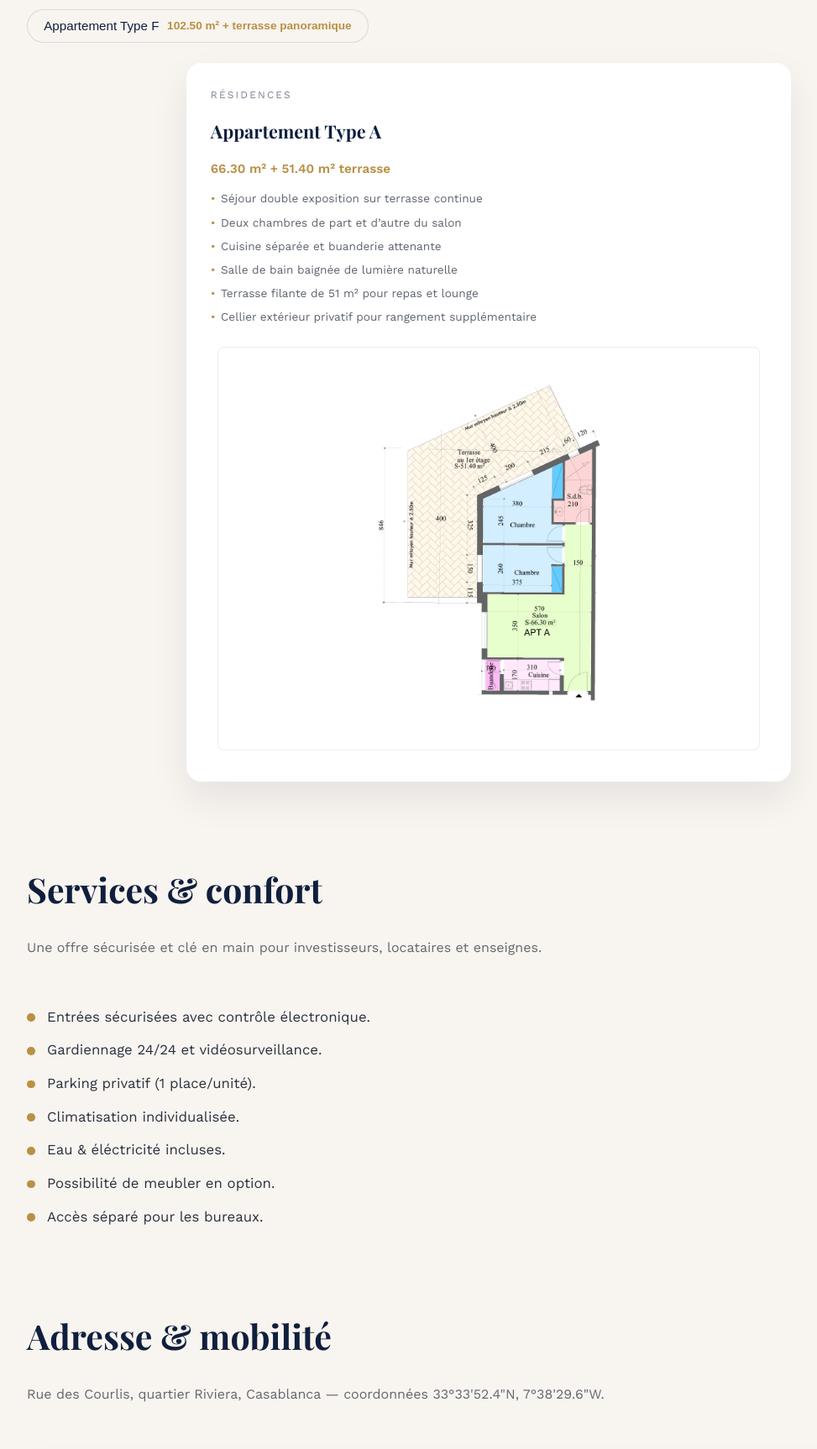
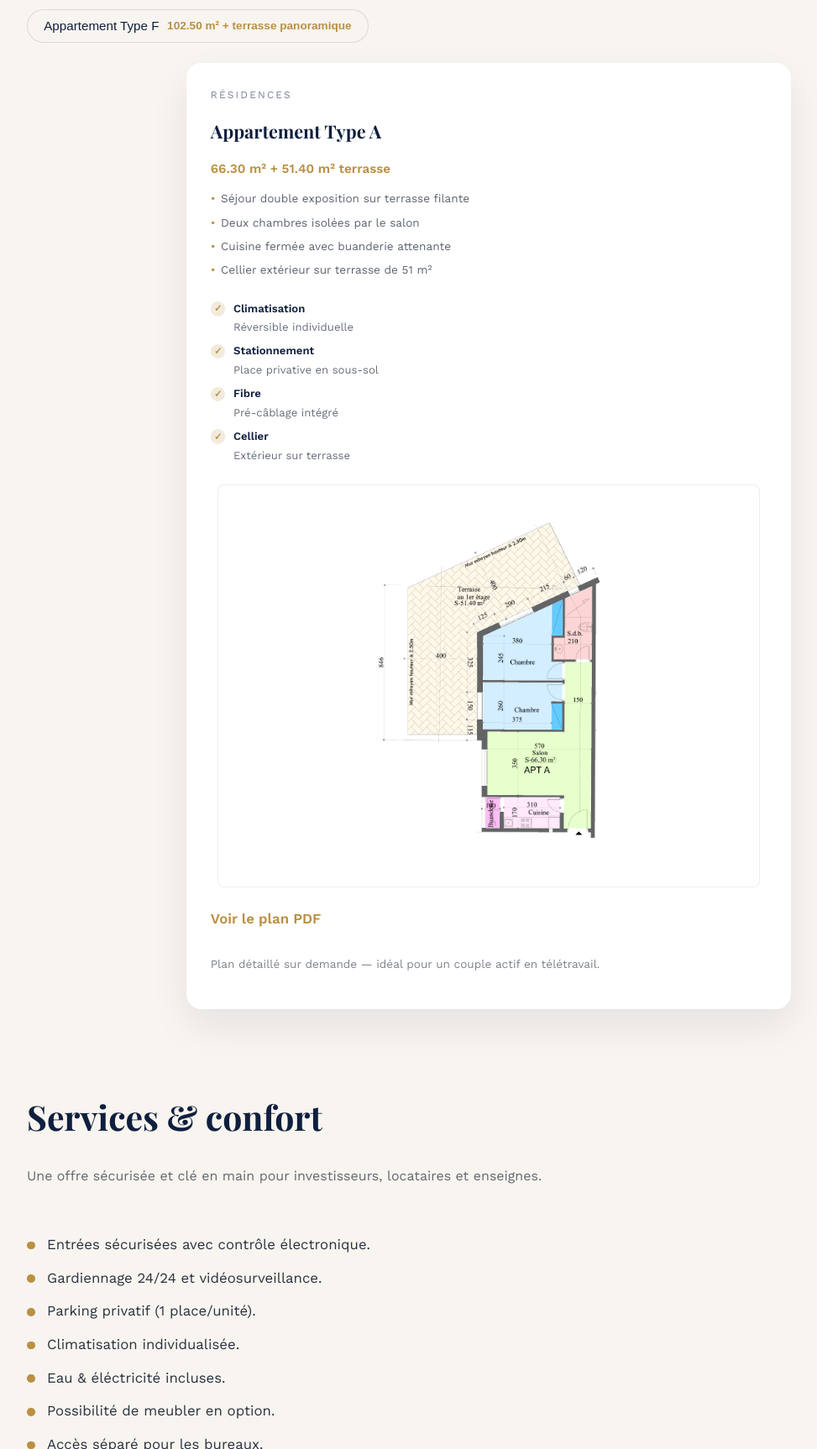
Before and after one commit to jipijipi/HKS, a Jekyll site: the page built from index.html, in a window 1280 px wide, cut to the strip 3024-4750 px from the top of the page. Shown: the whole strip at 84% size, without its empty margins (58-1031 px from the left). Built offline with Jekyll 4.4.1, drawn with Linux system fonts in a browser that asks for light colours.

Commit message:
Update units.yml and plans.html to include amenities for residential and office units; enhance styling for amenities display in _site.scss

```diff
--- a/_data/units.yml
+++ b/_data/units.yml
@@ -16,38 +16,59 @@ units:
     category: residences
     surface: "66.30 m² + 51.40 m² terrasse"
     highlights:
-      - Séjour double exposition sur terrasse continue
-      - Deux chambres de part et d’autre du salon
-      - Cuisine séparée et buanderie attenante
-      - Salle de bain baignée de lumière naturelle
-      - Terrasse filante de 51 m² pour repas et lounge
-      - Cellier extérieur privatif pour rangement supplémentaire
-    note: Plan détaillé sur demande — idéal pour un couple actif avec télétravail.
+      - Séjour double exposition sur terrasse filante
+      - Deux chambres isolées par le salon
+      - Cuisine fermée avec buanderie attenante
+      - Cellier extérieur sur terrasse de 51 m²
+    amenities:
+      - label: "Climatisation"
+        value: "Réversible individuelle"
+      - label: "Stationnement"
+        value: "Place privative en sous-sol"
+      - label: "Fibre"
+        value: "Pré-câblage intégré"
+      - label: "Cellier"
+        value: "Extérieur sur terrasse"
+    note: Plan détaillé sur demande — idéal pour un couple actif en télétravail.
     plan_url: "/plans/PDF/APTA.pdf"
     preview: "/plans/2x/APTA@2x.png"
   - name: Appartement Type B
     category: residences
     surface: "75.00 m² + 71.60 m² terrasse rooftop"
     highlights:
-      - Grand salon traversant ouvrant sur la terrasse
-      - Deux chambres doubles avec rangements intégrés
-      - Cuisine indépendante avec cellier/buanderie
-      - Salle d’eau et salle de bain séparées pour plus de confort
-      - Terrasse rooftop privative de 71 m² pour pergola ou jacuzzi
-      - Accès direct depuis le séjour et la chambre principale
-    note: Livraison possible avec sélection mobilier intérieur/extérieur.
+      - Salon traversant sur rooftop privatif
+      - Deux chambres avec placards intégrés
+      - Cuisine indépendante et cellier/buanderie
+      - Rooftop 71 m² prêt pour pergola ou jacuzzi
+    amenities:
+      - label: "Climatisation"
+        value: "Pré-installation VRV"
+      - label: "Stationnement"
+        value: "1 place en sous-sol"
+      - label: "Rooftop"
+        value: "Terrasse aménageable 71 m²"
+      - label: "Fibre"
+        value: "Pré-câblée"
+    note: Livraison possible avec sélection mobilier indoor/outdoor.
     plan_url: "/plans/PDF/APTB.pdf"
     preview: "/plans/2x/APTB@2x.png"
   - name: Appartement Type C
     category: residences
     surface: "97.30 m² + 1.50 m² balcon"
     highlights:
-      - Séjour plein sud prolongé par balcon filant
-      - Deux chambres généreuses avec dressings
-      - Suite parentale possible côté cour intérieure
-      - Cuisine séparée pouvant s’ouvrir sur la pièce à vivre
-      - Nombreux placards intégrés pour optimiser la circulation
-      - Balcon 1.5 m² idéal pour petit déjeuner extérieur
+      - Séjour plein sud prolongé par balcon
+      - Deux chambres avec dressings intégrés
+      - Cuisine séparée modulable ouverte/fermée
+      - Placards et rangements sur palier
+    amenities:
+      - label: "Climatisation"
+        value: "Pré-équipement gainable"
+      - label: "Stationnement"
+        value: "1 place réservée"
+      - label: "Balcon"
+        value: "1.5 m² côté cour"
+      - label: "Fibre"
+        value: "Pré-câblée"
     note: Adaptable en 2 ou 3 chambres selon cloisonnement.
     plan_url: "/plans/PDF/APTC.pdf"
     preview: "/plans/2x/APTC@2x.png"
@@ -55,9 +76,19 @@ units:
     category: residences
     surface: "86 m²"
     highlights:
-      - Séjour / salle à manger
-      - Terrasses jumelles
-      - Cellier privatif
+      - Séjour / salle à manger baigné de lumière
+      - Terrasses jumelles pour ventilation traversante
+      - Cuisine fermée avec buanderie dédiée
+      - Cellier privatif sur palier
+    amenities:
+      - label: "Climatisation"
+        value: "Réversible multisplit"
+      - label: "Stationnement"
+        value: "1 place incluse"
+      - label: "Terrasses"
+        value: "Deux espaces opposés"
+      - label: "Fibre"
+        value: "Pré-câblée"
     note: Idéal coliving exécutif.
     plan_url: "/plans/PDF/APTD.pdf"
     preview: "/plans/2x/APTD@2x.png"
@@ -67,10 +98,17 @@ units:
     highlights:
       - Séjour central ouvert sur balcon filant
       - Suite principale avec salle d’eau attenante
-      - Cuisine fermée équipée et espace repas
+      - Cuisine fermée équipée et coin repas
       - Chambre secondaire convertible en bureau
-      - Nombreux rangements intégrés sur mesure
-      - Second accès buanderie pour entretien discret
+    amenities:
+      - label: "Climatisation"
+        value: "Réversible individuelle"
+      - label: "Balcon"
+        value: "Filant côté jardin"
+      - label: "Stationnement"
+        value: "Place privative"
+      - label: "Fibre"
+        value: "Pré-câblée"
     note: Livraison possible avec pack mobilier premium.
     plan_url: "/plans/PDF/APTE.pdf"
     preview: "/plans/2x/APTE@2x.png"
@@ -78,12 +116,19 @@ units:
     category: residences
     surface: "102.50 m² + terrasse panoramique"
     highlights:
-      - Séjour cathédrale ouvrant sur terrasse panoramique
-      - Triple orientation et ventilation naturelle
+      - Séjour cathédrale triple orientation
+      - Terrasse panoramique prête à végétaliser
       - Suite parentale avec dressing et salle d’eau
-      - Cuisine familiale + îlot repas et buanderie attenante
-      - Coin bureau fermé idéal télétravail
-      - Terrasse arborée prête pour jardinières ou pergola
+      - Bureau fermé et buanderie attenante
+    amenities:
+      - label: "Climatisation"
+        value: "VRV haut de gamme"
+      - label: "Terrasse"
+        value: "Panoramique paysageable"
+      - label: "Stationnement"
+        value: "2 places possibles"
+      - label: "Fibre"
+        value: "Pré-câblée"
     note: Conversion possible en duplex exécutif sur demande.
     plan_url: "/plans/PDF/APTF.pdf"
     preview: "/plans/2x/APTF@2x.png"
@@ -91,12 +136,19 @@ units:
     category: studios
     surface: "54.00 m² + terrasse"
     highlights:
-      - Grand salon modulable avec coin nuit cloisonnable
-      - Cuisine linéaire équipée et bar repas
-      - Salle d’eau avec espace buanderie dédié
-      - Rangements intégrés sur toute la longueur du mur
-      - Terrasse privative idéale pour outdoor lounge
-      - Pré-équipement climatisation réversible
+      - Plateau modulable séparant coin nuit
+      - Cuisine équipée avec bar repas
+      - Salle d’eau avec buanderie dédiée
+      - Terrasse privative pour outdoor lounge
+    amenities:
+      - label: "Climatisation"
+        value: "Pré-équipement multisplit"
+      - label: "Mobilier"
+        value: "Pack location courte durée"
+      - label: "Terrasse"
+        value: "Privative"
+      - label: "Fibre"
+        value: "Pré-câblée"
     note: Pack location courte durée disponible.
     plan_url: "/plans/PDF/STUA.pdf"
     preview: "/plans/2x/STUA@2x.png"
@@ -104,12 +156,19 @@ units:
     category: studios
     surface: "70.20 m² + terrasse"
     highlights:
-      - Salon et chambre séparés par cloison coulissante
+      - Salon et chambre séparés par cloison mobile
       - Dressing modulaire pleine hauteur
       - Cuisine semi-ouverte avec comptoir repas
-      - Salle d’eau avec espace laundry intégré
-      - Terrasse privative végétalisable pour détente
-      - Pré-câblage domotique pour pilotage à distance
+      - Terrasse privative végétalisable
+    amenities:
+      - label: "Climatisation"
+        value: "Pré-équipement gainable"
+      - label: "Mobilier"
+        value: "Pack corporate disponible"
+      - label: "Terrasse"
+        value: "Privative végétalisable"
+      - label: "Fibre"
+        value: "Pré-câblée"
     note: Compatible offre corporate housing.
     plan_url: "/plans/PDF/STUB.pdf"
     preview: "/plans/2x/STUB@2x.png"
@@ -117,51 +176,119 @@ units:
     category: offices
     surface: "66.80 m² modulables"
     highlights:
-      - Hall d'entrée double hauteur (HSP 5.25 m)
-      - Deux cellules vitrées de 40 et 36 m²
-      - Mezzanine légère pour salle de réunion 21 m²
-      - Réserves de 20 à 24 m² en second jour
-      - Accès pompier / sortie de secours dédiée
-      - Sanitaires et local technique mutualisés
-    note: Possibilité de réunir avec plateau 02.
+      - Hall double hauteur vitré
+      - Deux bureaux cloisonnables 36-40 m²
+      - Mezzanine 21 m² prête réunion
+      - Réserves 20-24 m² avec accès pompier
+    amenities:
+      - label: "Fluides"
+        value: "Compteurs et attentes posés"
+      - label: "HVAC"
+        value: "Pré-installation VRV"
+      - label: "Stationnement"
+        value: "Places sur demande"
+      - label: "Fibre"
+        value: "Pré-câblage baie"
+    note: Mezzanine communicable avec plateau 02.
     plan_url: "/plans/PDF/BUR01.pdf"
     preview: "/plans/2x/BUR01@2x.png"
   - name: Plateau bureau 02
     category: offices
     surface: "61.80 m² + espaces support"
     highlights:
-      - Plateau open-space 61.80 m² divisible
-      - Réserve 35 m² et back-office 24 m² communicants
-      - Local technique / archives 17.5 m²
-      - Sanitaires déjà pré-positionnés
-      - Distribution verticale à proximité immédiate
-      - Pré-câblage courant fort / faible dans les gaines
-    note: Option showroom combiné.
+      - Open-space 61 m² prêt à cloisonner
+      - Réserve 35 m² et back-office 24 m² attenants
+      - Archives ventilées 17.5 m²
+      - Sanitaires centralisés et gaines pré-câblées
+    amenities:
+      - label: "Fluides"
+        value: "Réseaux tirés"
+      - label: "HVAC"
+        value: "Pré-installation VRV"
+      - label: "Stationnement"
+        value: "Sur demande"
+      - label: "Fibre"
+        value: "Baie dédiée"
+    note: Liaison possible avec plateau 01 en showroom.
     plan_url: "/plans/PDF/BUR02.pdf"
     preview: "/plans/2x/BUR02@2x.png"
   - name: Plateau bureau 03
     category: offices
     surface: "123.40 m² double hauteur"
     highlights:
-      - Grand plateau divisible en deux ailes 40/43 m²
-      - Mezzanine 21.5 m² pour direction ou lounge
-      - Réserve fermée 35 m² avec fenêtre
-      - Sanitaires séparés hommes/femmes en place
-      - Accès livraison et évacuation pompier sécurisée
-      - Volume double hauteur propice à vitrine interne
+      - Plateau de 64 m² sur double hauteur
+      - Mezzanine direction de 21.5 m²
+      - Réserve 35 m² avec fenêtre ouvrante
+      - Sanitaires H/F et accès livraison sécurisés
+    amenities:
+      - label: "Fluides"
+        value: "Compteurs posés"
+      - label: "HVAC"
+        value: "Pré-installation VRV"
+      - label: "Stationnement"
+        value: "Places réservées"
+      - label: "Fibre"
+        value: "Baie serveur dédiée"
     note: Idéal pour cabinet premium.
     plan_url: "/plans/PDF/BUR03.pdf"
     preview: "/plans/2x/BUR03@2x.png"
+  - name: Plateau bureau 04
+    category: offices
+    surface: "56.45 m² évolutifs"
+    highlights:
+      - Entrée indépendante sur cour
+      - Plateau clair de 56 m² modulable
+      - Local technique 10 m² + sanitaire privé
+      - Trémie prête pour mezzanine légère
+    amenities:
+      - label: "Fluides"
+        value: "Compteurs installés"
+      - label: "HVAC"
+        value: "Pré-équipement VRV"
+      - label: "Stationnement"
+        value: "Sur demande"
+      - label: "Fibre"
+        value: "Pré-câblée"
+    note: Double accès et mezzanine additionnelle possibles.
+    plan_url: "/plans/PDF/BUR04.pdf"
+    preview: "/plans/2x/BUR04@2x.png"
+  - name: Plateau bureau 05
+    category: offices
+    surface: "36.95 m² + 9.50 m² loggia"
+    highlights:
+      - Bureau vitré sur cour arborée
+      - Local technique intégré et sanitaire privé
+      - Loggia couverte de 9.5 m²
+      - Réserve mezzanine attenante pour archives
+    amenities:
+      - label: "Fluides"
+        value: "Attentes prêtes"
+      - label: "HVAC"
+        value: "Pré-équipement VRV"
+      - label: "Stationnement"
+        value: "Sur demande"
+      - label: "Fibre"
+        value: "Pré-câblée"
+    note: Accès visiteurs direct depuis le hall.
+    plan_url: "/plans/PDF/BUR05.pdf"
+    preview: "/plans/2x/BUR05@2x.png"
   - name: Retail Corner R1
     category: retail
     surface: "78 m²"
     highlights:
-      - Volume d'angle entièrement vitré sur deux axes
-      - Hauteur sous plafond 5.25 m pour signalétique XXL
+      - Angle entièrement vitré sur deux rues
+      - Plafond 5.25 m pour enseigne XXL
       - Réserve arrière 24 m² avec accès livraison
-      - Local technique indépendant pour extraction
-      - Sanitaires privatifs déjà positionnés
-      - Liaison possible avec plateau bureau 01
+      - Locaux technique et sanitaires privatifs
+    amenities:
+      - label: "Extraction"
+        value: "Gainable prête"
+      - label: "Livraison"
+        value: "Accès arrière sécurisé"
+      - label: "Hauteur"
+        value: "5.25 m"
+      - label: "Fibre"
+        value: "Pré-câblée"
     note: Compatible restauration légère.
     plan_url: "/plans/PDF/COM01.pdf"
     preview: "/plans/2x/COM01@2x.png"
@@ -169,12 +296,19 @@ units:
     category: retail
     surface: "110 m²"
     highlights:
-      - Façade double développée pour flagship ou galerie
-      - Accès livraison direct + sortie de secours pompier
-      - Mezzanine légère 21.5 m² intégrable en show-room
-      - Réserves 35 m² et 17 m² pour stockage et back-office
-      - Sanitaires séparés et espace personnel en place
-      - Connexion intérieure avec bureaux premium
+      - Façade double idéale flagship
+      - Accès livraison + sortie pompier dédiés
+      - Mezzanine 21.5 m² pour showroom
+      - Réserves 35 m² et 17 m² pour back-office
+    amenities:
+      - label: "Extraction"
+        value: "Prévue"
+      - label: "Livraison"
+        value: "Accès direct"
+      - label: "Hauteur"
+        value: "Double volume"
+      - label: "Fibre"
+        value: "Pré-câblée"
     note: Liaison directe avec plateau bureau.
     plan_url: "/plans/PDF/COM02.pdf"
     preview: "/plans/2x/COM02@2x.png"
--- a/_includes/plans.html
+++ b/_includes/plans.html
@@ -82,6 +82,21 @@
                 </ul>
               {% endif %}
             </div>
+            {% if unit.amenities %}
+              <div class="plan-card__amenities" role="list">
+                {% for amenity in unit.amenities %}
+                  {% assign label = amenity.label | default: amenity[0] %}
+                  {% assign value = amenity.value | default: amenity[1] %}
+                  <div class="plan-card__amenity" role="listitem">
+                    <span class="plan-card__amenity-icon" aria-hidden="true">✓</span>
+                    <div class="plan-card__amenity-content">
+                      <span class="plan-card__amenity-label">{{ label }}</span>
+                      <span class="plan-card__amenity-value">{{ value }}</span>
+                    </div>
+                  </div>
+                {% endfor %}
+              </div>
+            {% endif %}
             <div class="plan-card__preview{% if unit.preview %} has-image{% endif %}">
               {% if unit.preview %}
                 <img src="{{ unit.preview | relative_url }}" alt="Plan {{ unit.name }}" loading="lazy" />
@@ -89,10 +104,12 @@
                 Aperçu plan à intégrer
               {% endif %}
             </div>
-           <!--  <a class="plan-card__cta" href="{{ unit.plan_url | relative_url }}" target="_blank" rel="noopener">Voir le plan PDF</a>
+            {% if unit.plan_url %}
+              <a class="plan-card__cta" href="{{ unit.plan_url | relative_url }}" target="_blank" rel="noopener">Voir le plan PDF</a>
+            {% endif %}
             {% if unit.note %}
               <p class="plan-card__note">{{ unit.note }}</p>
-            {% endif %} -->
+            {% endif %}
           </article>
         {% endfor %}
       </div>
--- a/_sass/_site.scss
+++ b/_sass/_site.scss
@@ -498,6 +498,50 @@ a {
   margin-right: 0.4rem;
 }
 
+.plan-card__amenities {
+  display: grid;
+  gap: 0.45rem;
+  margin-top: 0.5rem;
+}
+
+.plan-card__amenity {
+  display: grid;
+  grid-template-columns: auto 1fr;
+  align-items: start;
+  gap: 0.6rem;
+  font-size: 0.82rem;
+  color: rgba(40, 50, 63, 0.68);
+}
+
+.plan-card__amenity-icon {
+  width: 1.1rem;
+  height: 1.1rem;
+  border-radius: 999px;
+  background: rgba(185, 144, 68, 0.18);
+  color: $accent;
+  display: inline-flex;
+  align-items: center;
+  justify-content: center;
+  font-size: 0.7rem;
+  font-weight: 700;
+  line-height: 1;
+  margin-top: 0.15rem;
+}
+
+.plan-card__amenity-content {
+  display: grid;
+  gap: 0.1rem;
+}
+
+.plan-card__amenity-label {
+  font-weight: 600;
+  color: $primary;
+}
+
+.plan-card__amenity-value {
+  color: rgba(40, 50, 63, 0.7);
+}
+
 .plan-card__cta {
   display: inline-flex;
   align-items: center;
--- a/index.html
+++ b/index.html
@@ -1,6 +1,6 @@
 ---
 layout: default
-title: Rue des Courlis — Casablanca
+title: Résidence les Courlis — Casablanca
 ---
 
 {% include hero.html %}
```
